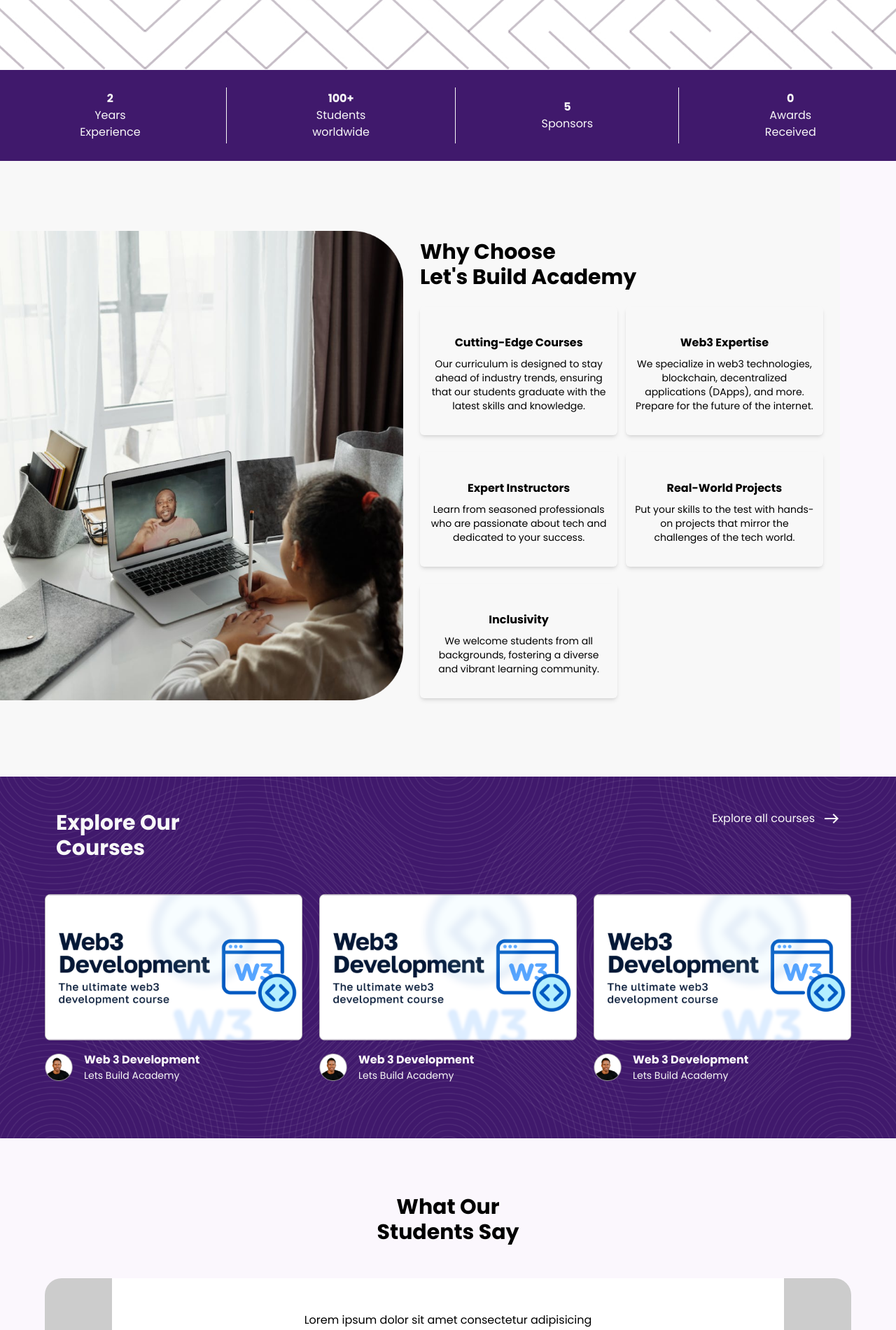
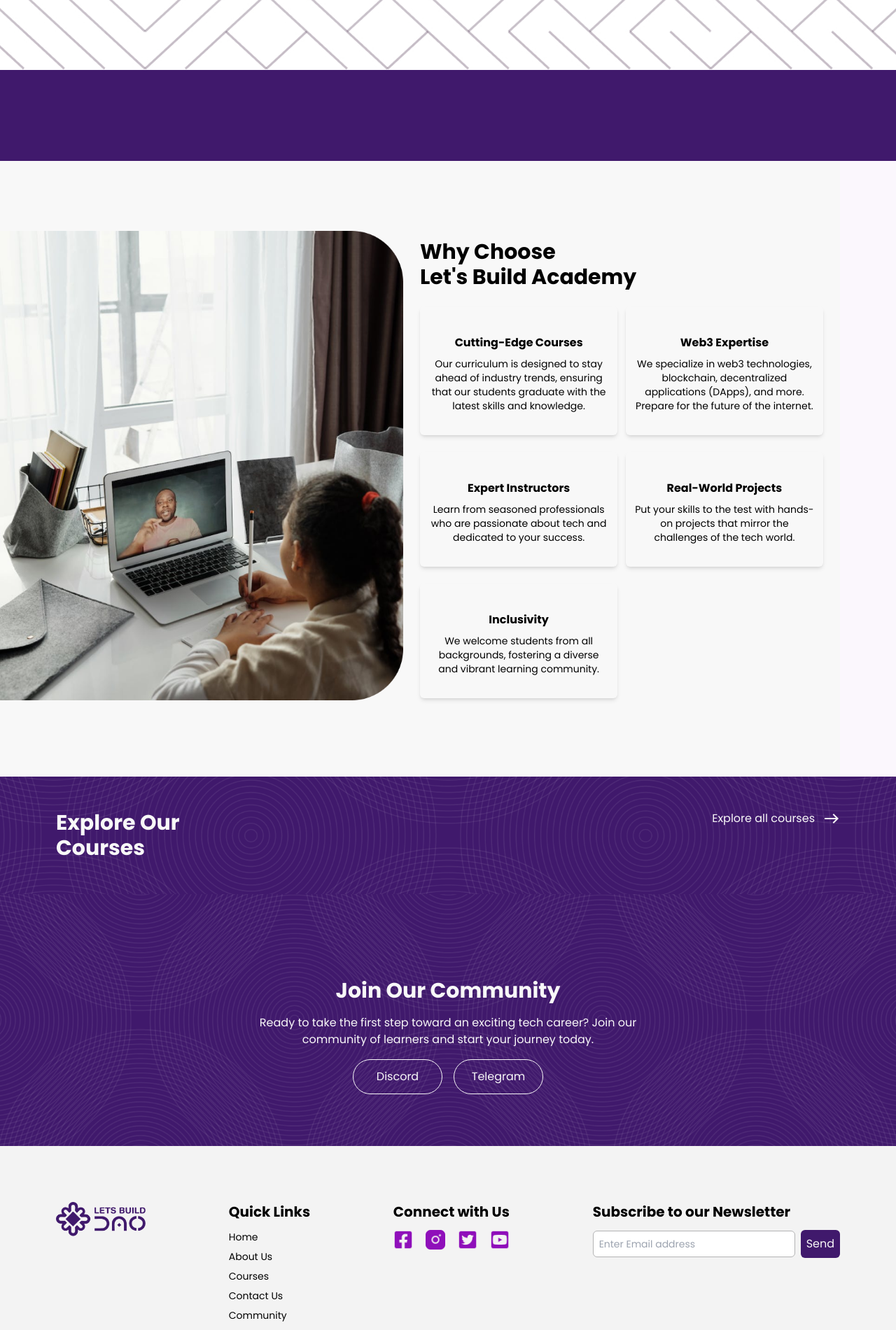
Before and after one commit to Let-s-build-DAO/lets-build-academy, a Next.js app: page / in a window 1280 px wide. Shown: the part 700-2601 px from the top of the page at 70% size. Built offline with nearby package versions, Linux system fonts and the light colour scheme.

Commit message:
home page commit fixes

```diff
--- a/app/_components/LandingPage/SectionThree/SectionThree.jsx
+++ b/app/_components/LandingPage/SectionThree/SectionThree.jsx
@@ -14,7 +14,7 @@ function SectionThree() {
                     </div>
                 </Link>
             </div>
-            <main className="flex sm:flex-col items-center justify-evenly sm:p-4 mt-12 gap-6">
+            {/* <main className="flex sm:flex-col items-center justify-evenly sm:p-4 mt-12 gap-6">
                 {[1, 2, 3].map((item) => (
                     <article key={item} className="first-div text-white mb-8 sm:mb-4">
                         <Image src='/Rectangle 5.png' alt='Course Image' width={380} height={179} />
@@ -29,7 +29,7 @@ function SectionThree() {
                         </div>
                     </article>
                 ))}
-            </main>
+            </main> */}
         </section>
     )
 }
--- a/app/_components/LandingPage/SectionTwo/SectionTwo.jsx
+++ b/app/_components/LandingPage/SectionTwo/SectionTwo.jsx
@@ -6,7 +6,7 @@ function SectionTwo() {
   return (
     <div className=''>
       <div className="lg:flex z-10 relative justify-evenly bg-purple items-center lg:h-[130px] text-white text-center">
-        <div className='sm:p-4'>
+        {/* <div className='sm:p-4'>
           <p className=' font-bold'>2</p>
           <p>Years <br /> Experience</p>
         </div>
@@ -24,7 +24,7 @@ function SectionTwo() {
         <div className='sm:p-4'>
           <p className=' font-bold'>0</p>
           <p>Awards <br /> Received</p>
-        </div>
+        </div> */}
       </div>
       <div className="lg:flex lg:mr-20 py-[100px] bg-white ">
         <div className="lg:w-[48%]">
--- a/app/auth/login/page.jsx
+++ b/app/auth/login/page.jsx
@@ -28,7 +28,7 @@ const Login = () => {
     signInWithEmailAndPassword(auth, email, password)
       .then(async (userCredential) => {
         const user = userCredential.user;
-        const userDoc = await getDoc(doc(db, "usersProd", user.uid));
+        const userDoc = await getDoc(doc(db, "users", user.uid));
         if (userDoc.exists()) {
           setCookie('token', user.accessToken);
           setLoading(false)
--- a/app/page.jsx
+++ b/app/page.jsx
@@ -11,7 +11,7 @@ export default function Home() {
       <MainLayout style={{ backgroundColor: "#F3F3F3" }}>
         <SectionOne />
         <SectionThree />
-        <Slider />
+        {/* <Slider /> */}
         {/* <SectionFive /> */}
       </MainLayout>
       {/* <MentorPage /> */}
```
